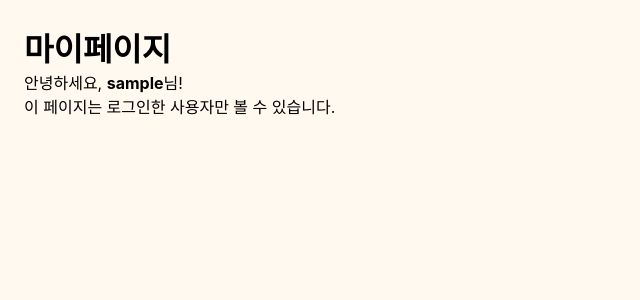
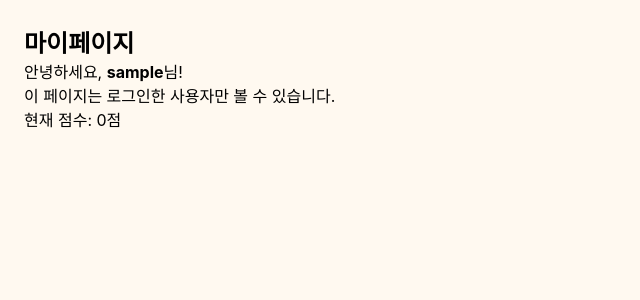
Before and after one commit to Pirogramming-25/Piro25_CardGame_1, a Django app: page /accounts/profile/ in a window 1280 px wide. Shown: the part 60-360 px from the top of the page, without its empty margins (0-640 px from the left). Run offline with Django 5.2, Linux system fonts and the light colour scheme; the visitor is signed in with stand-in values (Sample User, id 1).

Commit message:
fix: profile.html 내부 Tailwind 스타일 클래스 제거, accounts.css 적용 코드 추가

```diff
--- a/templates/accounts/profile.html
+++ b/templates/accounts/profile.html
@@ -1,6 +1,26 @@
 {% extends "base.html" %}
+{% load static %}
+
+{% block extra_head %}
+<link rel="stylesheet" href="{% static 'css/accounts.css' %}">
+{% endblock %}
+
 {% block content %}
-<h1 class="text-2xl font-bold mb-4 text-gray-800">마이페이지</h1>
-<p class="text-gray-700 mb-2">안녕하세요, <b>{{ user.username }}</b>님!</p>
-<p class="text-gray-400 text-sm">이 페이지는 로그인한 사용자만 볼 수 있습니다.</p>
+<section class="auth-page">
+    <div class="profile-card">
+        <h1 class="auth-title">마이페이지</h1>
+
+        <p class="profile-greeting">
+            안녕하세요, <strong>{{ user.username }}</strong>님!
+        </p>
+
+        <p class="profile-description">
+            이 페이지는 로그인한 사용자만 볼 수 있습니다.
+        </p>
+
+        <p class="profile-score">
+            현재 점수: {{ user.score }}점
+        </p>
+    </div>
+</section>
 {% endblock %}
```
